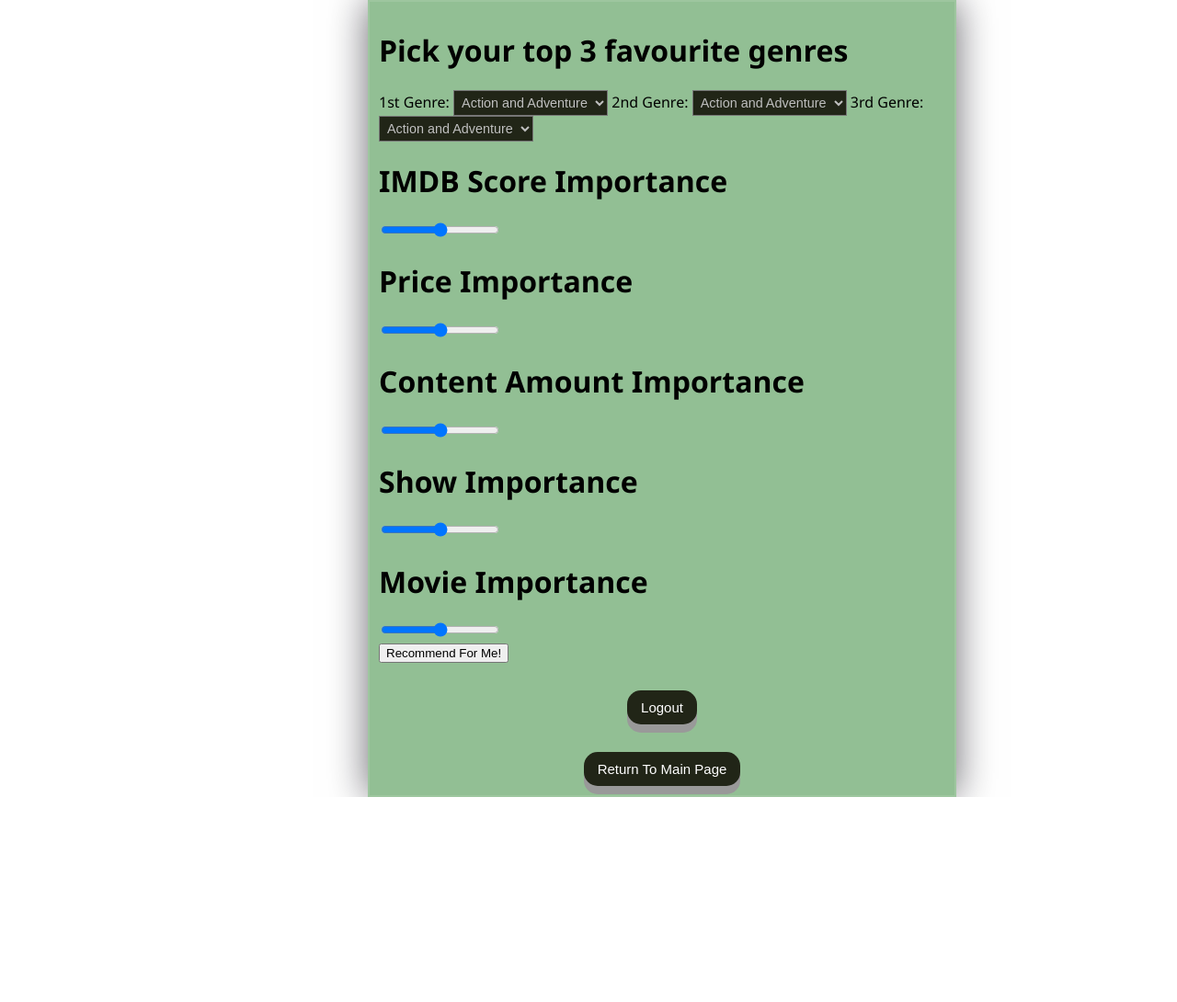
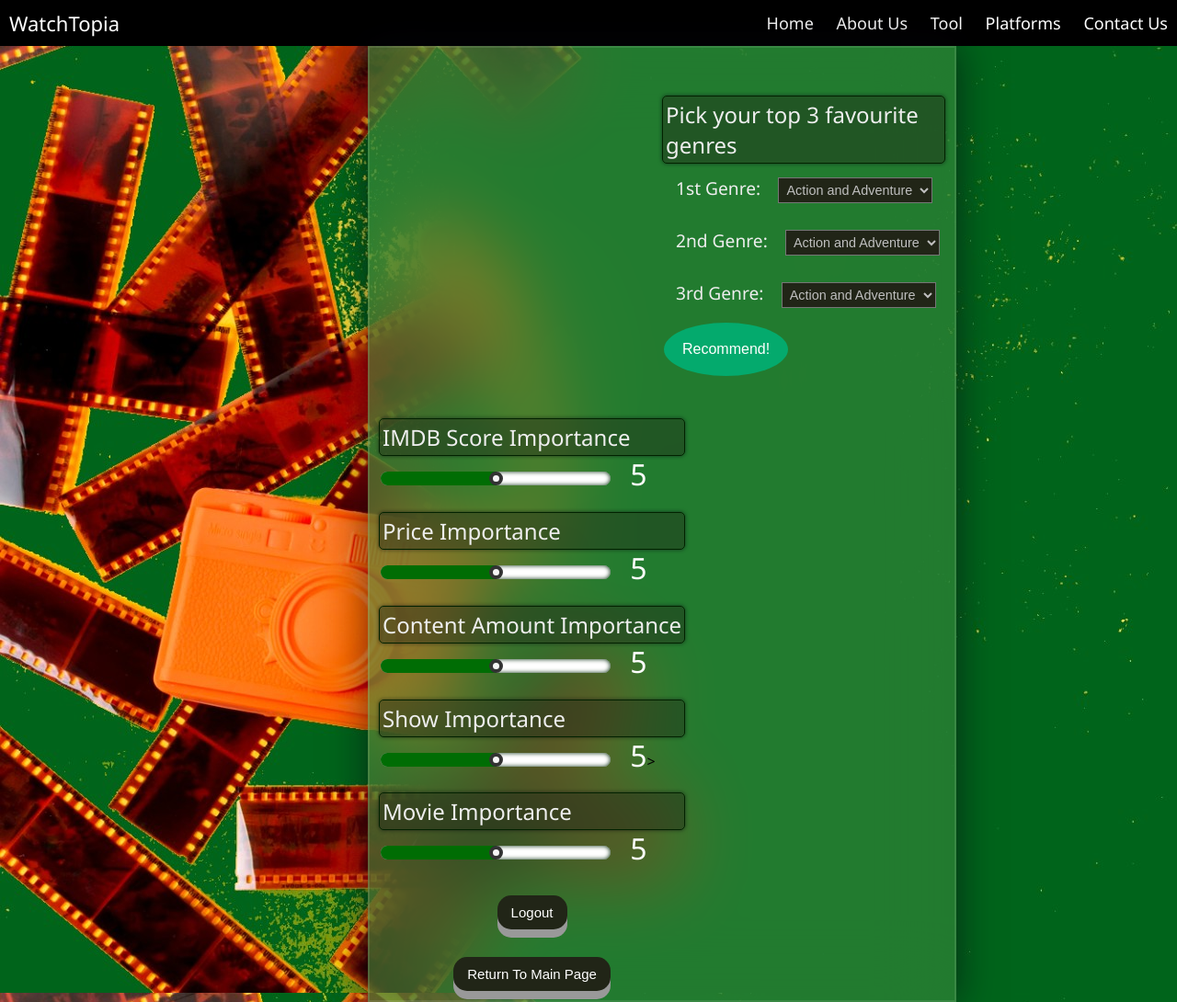
Before and after one commit to gokturk-tas/flask-test, a Flask app: template templates/query.html in a window 1280 px wide. Shown: the whole page at 92% size. Before the commit the page ends 867 px from the top, so only its background shows below. Run offline with Flask 2, Linux system fonts and the light colour scheme; the template is opened without the code that fills it, so the values that code supplies are empty.

Commit message:
new update

```diff
--- a/static/css/main.css
+++ b/static/css/main.css
@@ -334,7 +334,14 @@ h2{
   box-shadow: -407px 0 0 400px #006d04;
 }
 .reco{
+  background-color: #04AA6D;
+  border: none;
+  color: white;
+  padding: 20px;
+  text-align: center;
+  text-decoration: none;
+  display: inline-block;
+  font-size: 16px;
+  margin: 4px 2px;
   border-radius: 50%;
-  padding: 20%;
-  size: 1em;
 }
--- a/templates/login.html
+++ b/templates/login.html
@@ -22,7 +22,7 @@
     </div>
 
     <div class="nav-links">
-      <a href="{{ url_for('hrefhome') }}">Home</a>
+    <a href="{{ url_for('hrefhome') }}">Home</a>
     <a href="{{ url_for('hrefaboutus') }}">About Us</a>
     <a href="{{ url_for('hreftool') }}">Tool</a>
     <a href="{{ url_for('hrefplatforms') }}">Platforms</a>
--- a/templates/query.html
+++ b/templates/query.html
@@ -4,15 +4,40 @@
 <title>WatchTopia</title>
 {% endblock %}
 
+{% block body %}
+<body class="quer-b">
+<div class="nav">
+  <input type="checkbox" id="nav-check">
+  <div class="nav-header">
+    <div class="nav-title">
+      WatchTopia
+    </div>
+  </div>
+  <div class="nav-btn">
+    <label for="nav-check">
+      <span></span>
+      <span></span>
+      <span></span>
+    </label>
+  </div>
 
-{% block body %}
-
+  <div class="nav-links">
+    <a href="{{ url_for('hrefhome') }}">Home</a>
+    <a href="{{ url_for('hrefaboutus') }}">About Us</a>
+    <a href="{{ url_for('hreftool') }}">Tool</a>
+    <a href="{{ url_for('hrefplatforms') }}">Platforms</a>
+    <a href="{{ url_for('hrefcontact') }}">Contact Us</a>
+  </div>
 <div class="slidecontainer">
     <form action="/" method="post">
         <!-- Dropdown 1 -->
-        <h1>Pick your top 3 favourite genres</h1>
-        <label for="dropdown1">1st Genre:</label>
+
+        <div></div>
+        <div class="drop-div">
+        <h2>Pick your top 3 favourite genres</h2>
+        <label class="drop-label" for="dropdown1">1st Genre:</label>
         <select name="dropdown1">
+        <div class="opt">
         <option value="Action and Adventure">Action and Adventure</option>
         <option value="Comedy">Comedy</option>
         <option value="Documentary">Documentary</option>
@@ -30,10 +55,11 @@
         <option value="Mystery and Thriller">Mystery and Thriller</option>
         <option value="Science-Fiction">Science-Fiction</option>
         <option value="War and Military">War and Military</option>
-        </select>
+      </div>
+      </select>
 
         <!-- Dropdown 2 -->
-        <label for="dropdown2">2nd Genre:</label>
+        <label class="drop-label" for="dropdown2">2nd Genre:</label>
         <select name="dropdown2">
             <option value="Action and Adventure">Action and Adventure</option>
             <option value="Comedy">Comedy</option>
@@ -55,7 +81,7 @@
             </select>
 
         <!-- Dropdown 3 -->
-        <label for="dropdown3">3rd Genre:</label>
+        <label class="drop-label" for="dropdown3">3rd Genre:</label>
         <select name="dropdown3">
             <option value="Action and Adventure">Action and Adventure</option>
             <option value="Comedy">Comedy</option>
@@ -75,24 +101,31 @@
             <option value="Science-Fiction">Science-Fiction</option>
             <option value="War and Military">War and Military</option>
             </select>
+            <input class="reco" type="submit" value="Recommend!">
+        </div>
+        <div class="range-div">
+        <br>
+        <h2>IMDB Score Importance</h2>
+        <Input class="range" type="range" name="imdb" value="5" step="1" min="0" max="10" onChange="rangeSlide(this.value)" onmousemove="rangeSlide(this.value)"></Input>
+        <span id="rangeValue">5</span>
+        <br>
+        <h2>Price Importance</h2>
+        <Input class="range" type="range" name="price" value="5" step="1" min="0" max="10" onChange="rangeSlide(this.value)" onmousemove="rangeSlide(this.value)"></Input>
+        <span id="rangeValue">5</span>
+        <br>
+        <h2>Content Amount Importance</h2>
+        <Input class="range" type="range" name="content_amount" value="5" step="1" min="0" max="10" onChange="rangeSlide(this.value)" onmousemove="rangeSlide(this.value)"></Input>
+        <span id="rangeValue">5</span>
+        <br>
+        <h2>Show Importance</h2>
+        <Input class="range" type="range" name="show" value="5" step="1" min="0" max="10" onChange="rangeSlide(this.value)" onmousemove="rangeSlide(this.value)"></Input>
+        <span id="rangeValue">5</span>>
+        <br>
+        <h2>Movie Importance</h2>
+        <Input class="range" type="range" name="movie" value="5" step="1" min="0" max="10" onChange="rangeSlide(this.value)" onmousemove="rangeSlide(this.value)"></Input>
+        <span id="rangeValue">5</span>
+        <br>
 
-        <br>
-        <h1>IMDB Score Importance</h1>
-        <input type="range" name="imdb" min="0" max="10" step="1" value="5">
-        <br>
-        <h1>Price Importance</h1>
-        <input type="range" name="price" min="0" max="10" step="1" value="5">
-        <br>
-        <h1>Content Amount Importance</h1>
-        <input type="range" name="content_amount" min="0" max="10" step="1" value="5">
-        <br>
-        <h1>Show Importance</h1>
-        <input type="range" name="show" min="0" max="10" step="1" value="5">
-        <br>
-        <h1>Movie Importance</h1>
-        <input type="range" name="movie" min="0" max="10" step="1" value="5">
-        <br>
-        <input type="submit" value="Recommend For Me!">
       </form>
 
       <form action="/logout" method="POST">
@@ -102,7 +135,15 @@
       <form action="/return" method="POST">
         <button type="submit" name="Return">Return To Main Page</button>
       </form>
+    </div>
+    </div>
+    <script type="text/javascript">
+      function rangeSlide(value) {
+          document.getElementById('rangeValue').innerHTML = value;
+      }
+    </script>
 </div>
 
-
+</div>
+</body>
 {% endblock %}
```
